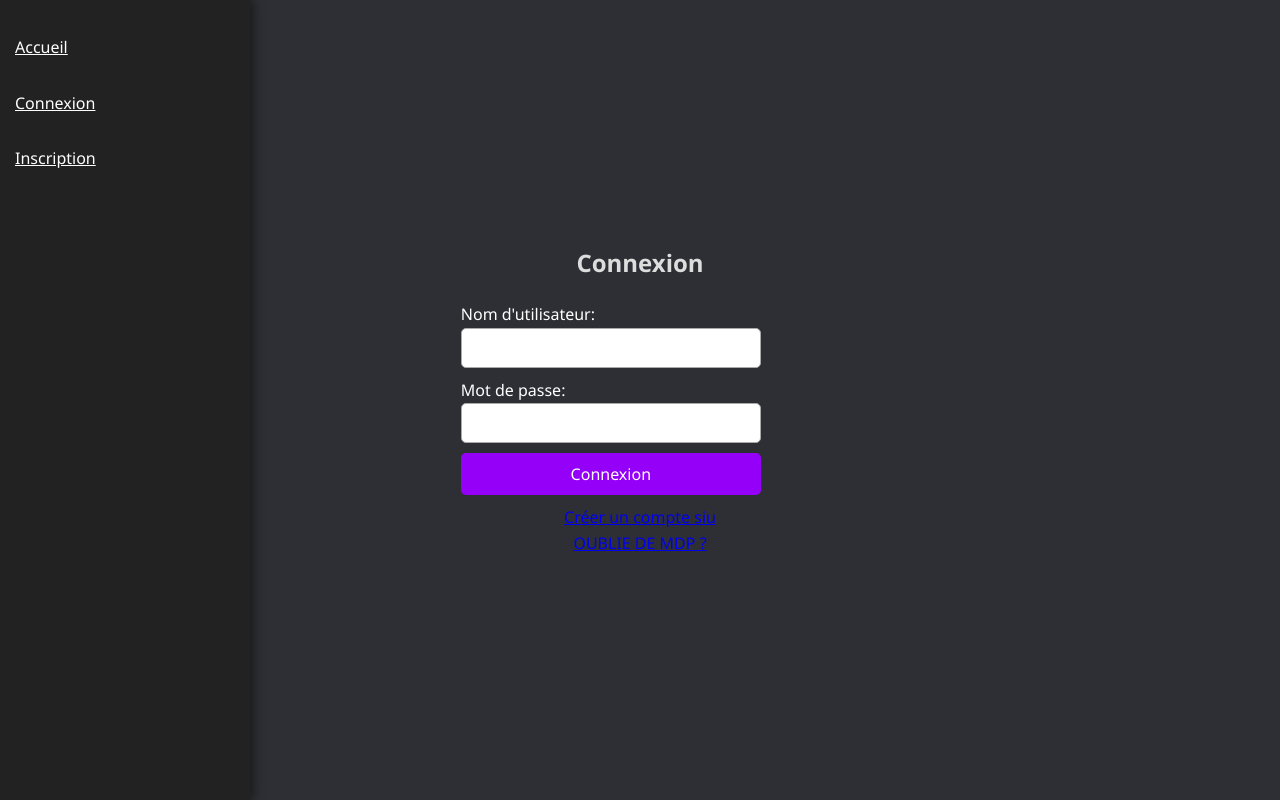
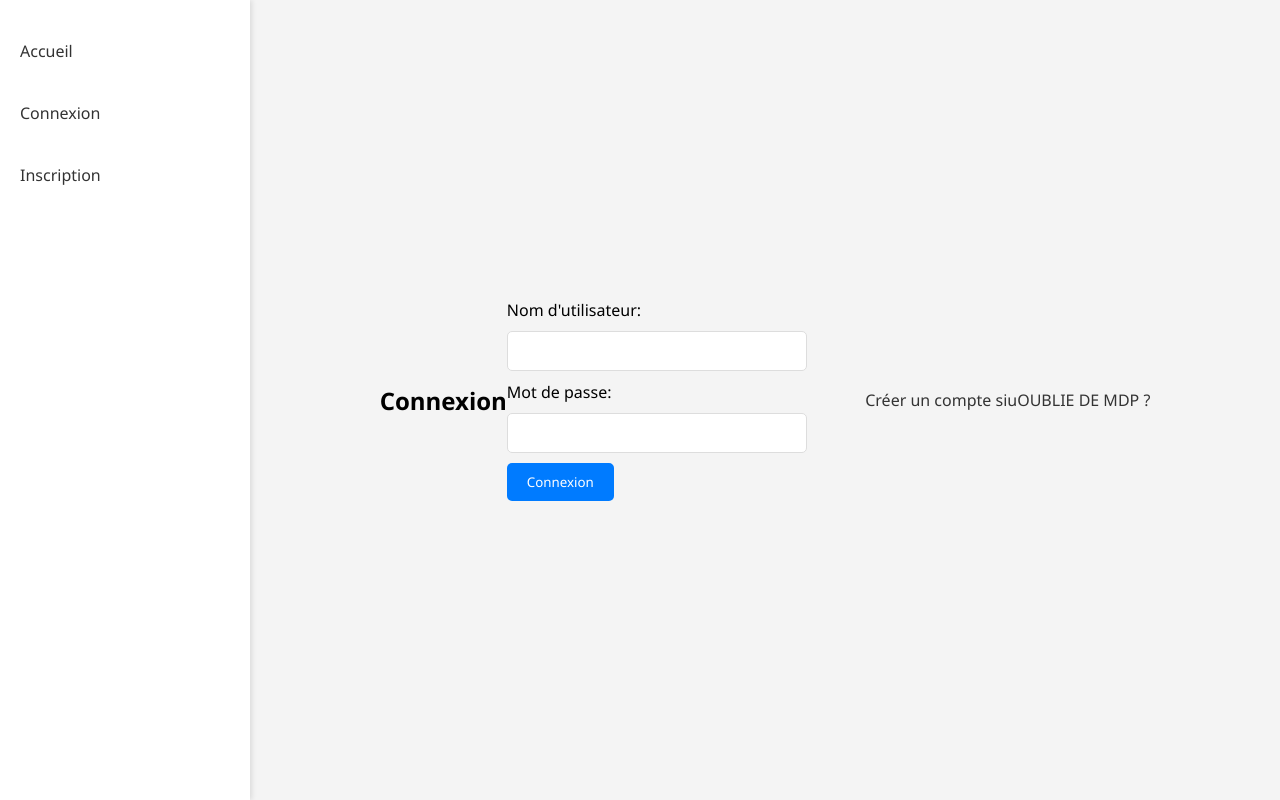
Before and after one commit to JonatanUHC/SiteCite, a website: page login.html in a window 1280 px wide. Drawn offline with Linux system fonts and the light colour scheme.

Commit message:
Update styles.css

```diff
--- a/styles.css
+++ b/styles.css
@@ -6,16 +6,19 @@
     font-family: 'Segoe UI', Tahoma, Geneva, Verdana, sans-serif;
 }
 
+
 body {
-    background-color: #2d2f34; /* Fond plus neutre */
-    color: #ffffff;
-    font-size: 16px;
-    line-height: 1.6;
     display: flex;
-    flex-direction: column;
-    justify-content: center;
-    align-items: center;
-    height: 100vh;
+    min-height: 100vh; /* Hauteur complète de la fenêtre de visualisation */
+    margin-left: 250px; /* Décaler le contenu pour la largeur de la sidebar */
+    background-color: #f4f4f4; /* Couleur de fond de votre choix */
+    align-items: center; /* Centrer le contenu verticalement */
+    justify-content: center; /* Centrer le contenu horizontalement */
+}
+
+a {
+    color: #333;
+    text-decoration: none;
 }
 
 /* Styles du menu latéral */
@@ -23,78 +26,99 @@ body {
     height: 100vh;
     width: 250px;
     position: fixed;
+    z-index: 1;
     top: 0;
     left: 0;
-    background-color: #222;
-    box-shadow: 3px 0 10px rgba(0, 0, 0, 0.5);
+    background-color: #fff;
+    box-shadow: 2px 0 5px rgba(0, 0, 0, 0.1);
     padding-top: 20px;
-    z-index: 2;
 }
 
 .sidebar ul {
     list-style-type: none;
-    padding: 0;
+}
+
+.sidebar ul li {
+    padding: 10px;
 }
 
 .sidebar ul li a {
     display: block;
-    padding: 15px;
-    color: #ffffff;
+    padding: 10px;
     transition: background-color 0.3s, color 0.3s;
 }
 
 .sidebar ul li a:hover {
-    background-color: #444;
+    background-color: #007bff;
+    color: #fff;
+}
+.content {
+    width: 100%;
+    max-width: 500px; /* Largeur maximale pour le contenu central */
+    margin: 0 auto; /* Centrage horizontal si la largeur est inférieure à 100% */
+    padding: 20px; /* Espace autour du contenu */
+}
+/* Styles pour centrer le contenu de .content horizontalement et verticalement */
+.content > * {
+    margin-left: auto;
+    margin-right: auto;
+    max-width: 300px; /* Largeur maximale des champs et des boutons */
 }
 
-/* Conteneur principal pour les éléments de connexion */
-.content {
+/* Styles des champs de saisie */
+input[type='text'], input[type='password'], input[type='number'] {
     width: 100%;
-    max-width: 400px;
-    padding: 20px;
-    display: flex;
-    flex-direction: column;
-    align-items: center;
+    padding: 10px;
+    margin-bottom: 10px;
+    border: 1px solid #ddd;
+    border-radius: 5px;
 }
 
-/* Titre de connexion */
-h2 {
-    font-size: 24px; /* Taille de police pour le titre */
-    color: #ddd; /* Couleur plus douce pour le titre */
+
+/* Styles des titres */
+h1 {
+    color: #333;
+    font-size: 2.5em;
     margin-bottom: 20px;
 }
 
-/* Champs de saisie et bouton de connexion */
-input[type='text'], input[type='password'], button {
-    width: 100%;
-    max-width: 300px; /* Ajustement de la largeur */
-    padding: 10px;
-    margin-bottom: 10px;
+/* Styles des boutons */
+button {
+    background-color: #007bff;
+    color: #fff;
+    border: none;
+    padding: 10px 20px;
     border-radius: 5px;
-    border: 1px solid #aaa; /* Bordure plus subtile */
-}
-
-/* Bouton de connexion */
-button {
-    background-color: #9500f8; /* Vert pour le bouton */
-    color: #fff;
-    font-size: 16px;
-    border: none;
+    cursor: pointer;
+    transition: background-color 0.3s;
 }
 
 button:hover {
-    background-color: #45a049; /* Un vert légèrement plus foncé au survol */
+    background-color: #0056b3;
 }
 
-/* Liens sous le bouton */
-.link, .forgot-pw {
-    color: #ddd; /* Couleur plus douce pour les liens */
-    font-size: 14px; /* Taille de police réduite pour les liens */
-    margin-top: 15px; /* Espace au-dessus des liens */
-    margin-bottom: 0; /* Pas d'espace en dessous des liens */
-    text-decoration: none; /* Pas de soulignement */
+/* Styles des champs de saisie */
+input[type='text'], input[type='password'], input[type='number'] {
+    width: 100%;
+    max-width: 300px; /* Largeur maximale des champs */
+    padding: 10px;
+    margin: 10px 0; /* Marges verticales pour espacement */
+    border: 1px solid #ddd;
+    border-radius: 5px;
 }
 
-.link:hover, .forgot-pw:hover {
-    text-decoration: underline; /* Soulignement au survol */
+/* Styles pour les notifications */
+.notification {
+    background-color: #4CAF50;
+    color: #fff;
+    padding: 10px;
+    border-radius: 5px;
+    position: fixed;
+    bottom: 20px;
+    left: 50%;
+    transform: translateX(-50%);
+    box-shadow: 0 0 10px rgba(0, 0, 0, 0.3);
+    display: none;
 }
+
+/* Ajoutez des styles personnalisés supplémentaires ici */
```
